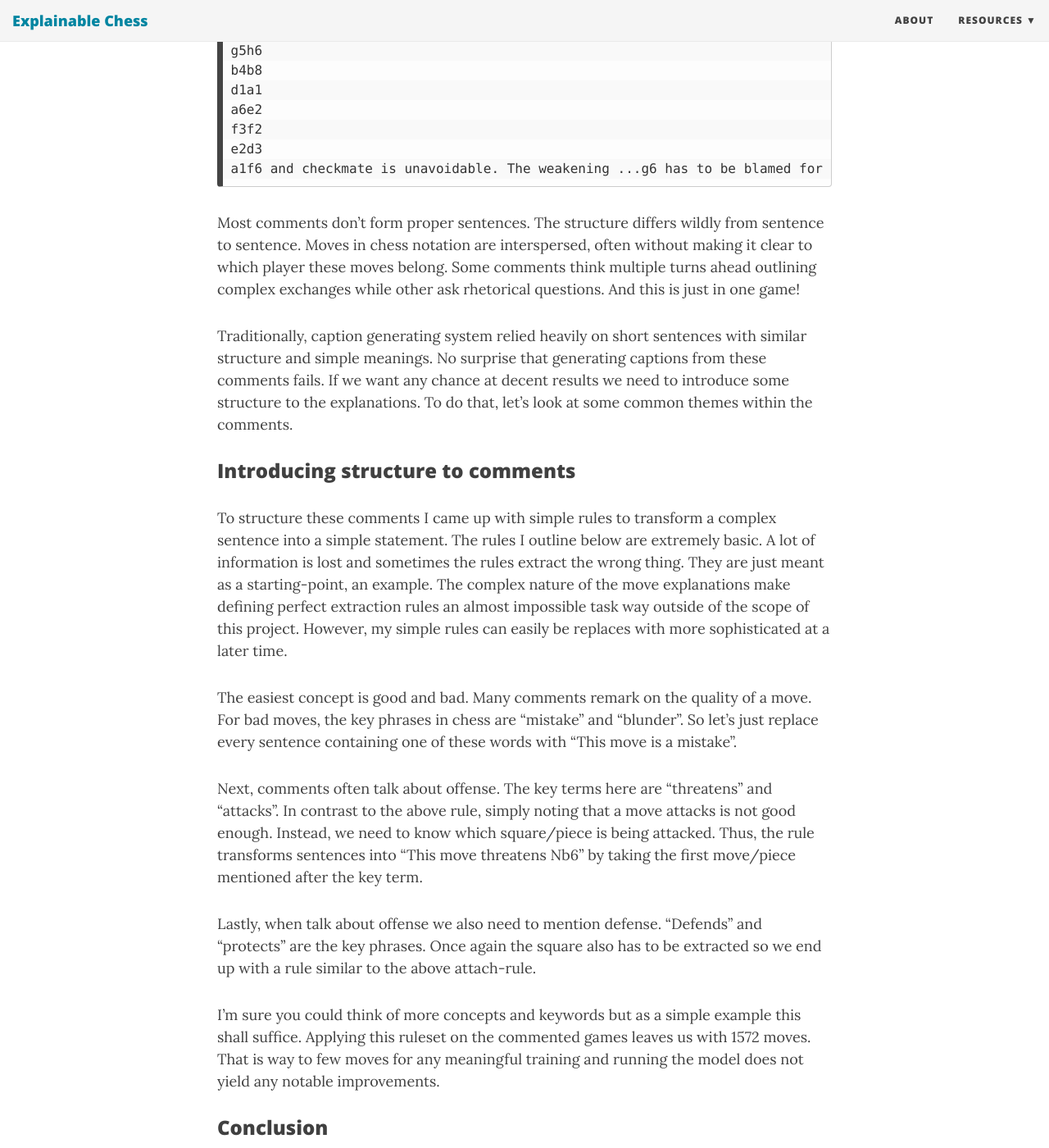
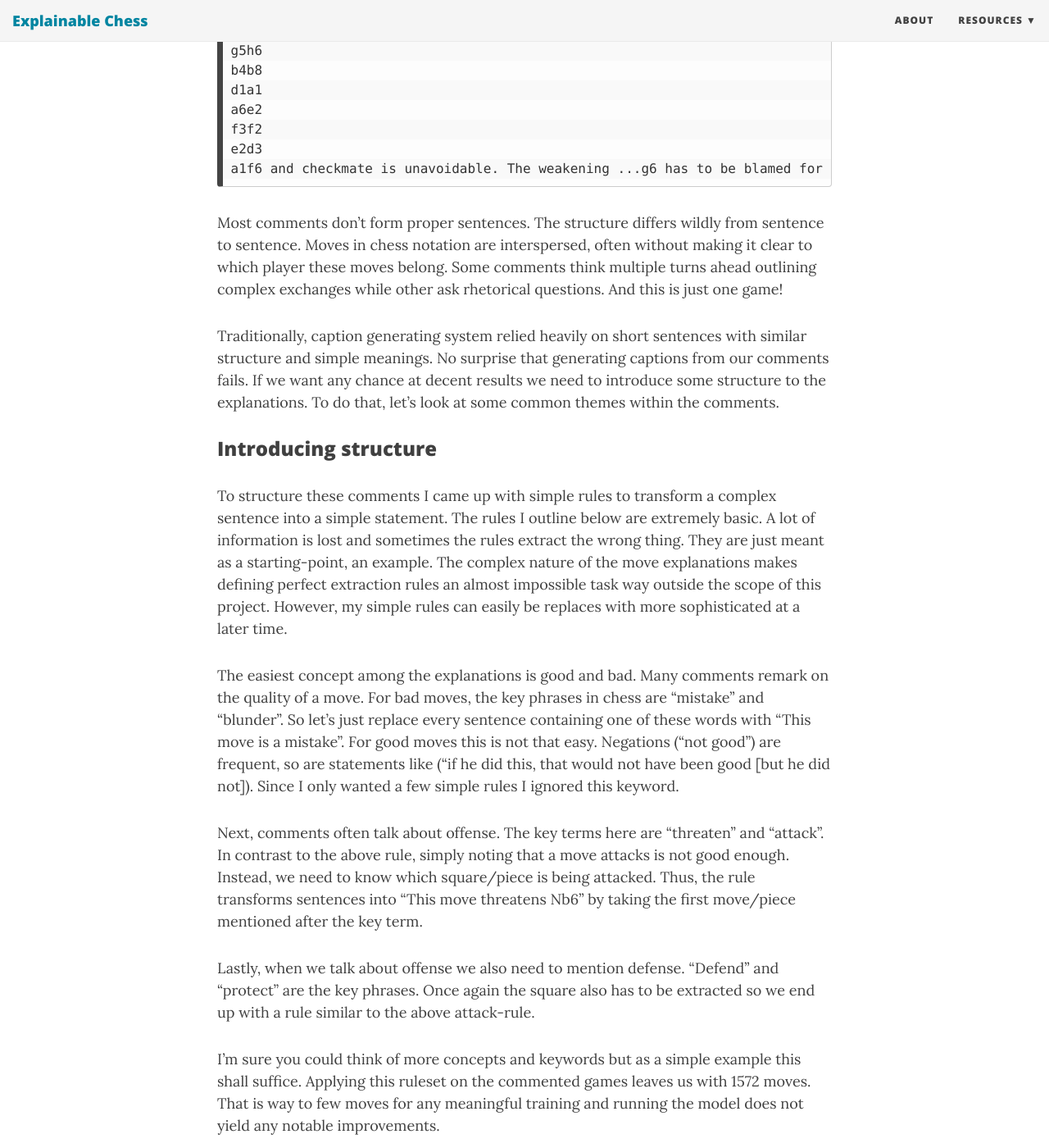
Before and after one commit to RobinWeitzel/nn-project, a Jekyll site: the page built from _posts/2019-05-22-move-explanatnios.md, in a window 1280 px wide and 1400 px high, scrolled down 2390 px. Shown: the whole window at 82% size. Built offline with Jekyll 4.4.1, drawn with Linux system fonts in a browser that asks for light colours; nearby versions of some CDN libraries; some of the changed text lies outside the part shown.

Commit message:
Minor wording fixes

```diff
--- a/_posts/2019-05-22-move-explanatnios.md
+++ b/_posts/2019-05-22-move-explanatnios.md
@@ -107,35 +107,37 @@ Most comments don't form proper sentences.
 The structure differs wildly from sentence to sentence.
 Moves in chess notation are interspersed, often without making it clear to which player these moves belong.
 Some comments think multiple turns ahead outlining complex exchanges while other ask rhetorical questions.
-And this is just in one game!
+And this is just one game!
 
 Traditionally, caption generating system relied heavily on short sentences with similar structure and simple meanings.
-No surprise that generating captions from these comments fails.
+No surprise that generating captions from our comments fails.
 If we want any chance at decent results we need to introduce some structure to the explanations.
 To do that, let's look at some common themes within the comments.
 
-### Introducing structure to comments
+### Introducing structure
 To structure these comments I came up with simple rules to transform a complex sentence into a simple statement.
 The rules I outline below are extremely basic.
 A lot of information is lost and sometimes the rules extract the wrong thing.
 They are just meant as a starting-point, an example.
-The complex nature of the move explanations make defining perfect extraction rules an almost impossible task way outside of the scope of this project.
+The complex nature of the move explanations makes defining perfect extraction rules an almost impossible task way outside the scope of this project.
 However, my simple rules can easily be replaces with more sophisticated at a later time.
 
-The easiest concept is good and bad.
+The easiest concept among the explanations is good and bad.
 Many comments remark on the quality of a move.
 For bad moves, the key phrases in chess are "mistake" and "blunder".
 So let's just replace every sentence containing one of these words with "This move is a mistake".
+For good moves this is not that easy. Negations ("not good") are frequent, so are statements like ("if he did this, that would not have been good [but he did not]).
+Since I only wanted a few simple rules I ignored this keyword.
 
 Next, comments often talk about offense.
-The key terms here are "threatens" and "attacks".
+The key terms here are "threaten" and "attack".
 In contrast to the above rule, simply noting that a move attacks is not good enough.
 Instead, we need to know which square/piece is being attacked.
 Thus, the rule transforms sentences into "This move threatens Nb6" by taking the first move/piece mentioned after the key term.
 
-Lastly, when talk about offense we also need to mention defense.
-"Defends" and "protects" are the key phrases.
-Once again the square also has to be extracted so we end up with a rule similar to the above attach-rule.
+Lastly, when we talk about offense we also need to mention defense.
+"Defend" and "protect" are the key phrases.
+Once again the square also has to be extracted so we end up with a rule similar to the above attack-rule.
 
 I'm sure you could think of more concepts and keywords but as a simple example this shall suffice.
 Applying this ruleset on the commented games leaves us with 1572 moves.
@@ -146,7 +148,7 @@ So that's it.
 We ultimately failed?
 
 First off, our experiments up until this point worked great.
-Much more importantly, the available data is just not good enough fro training.
+Much more importantly, the available data is just not good enough for training.
 We have to few annotated games and most of the comments we have are unstructured, off-topic and very complex.
 
 ![tactical vs positional](../img/post_7_vis_1.PNG)
@@ -160,7 +162,7 @@ Getting these right is the long-term plan but not feasible right now.
 Comments on position are easier to generate.
 They simply look at the static board and mention the immediate impact of the last move.
 Explanations like "This move strengthens the e-file" or "This prevents the capture on f5".
-They can be formulated as simply statements containing a verb (describing the action) and a piece or square.
+They can be formulated as simple statements containing a verb (describing the action) and a piece or square.
 That is what I tried to generate in the previous chapter.
 Unfortunately our dataset only contains very few of these (and then not structured nicely).
 
```
